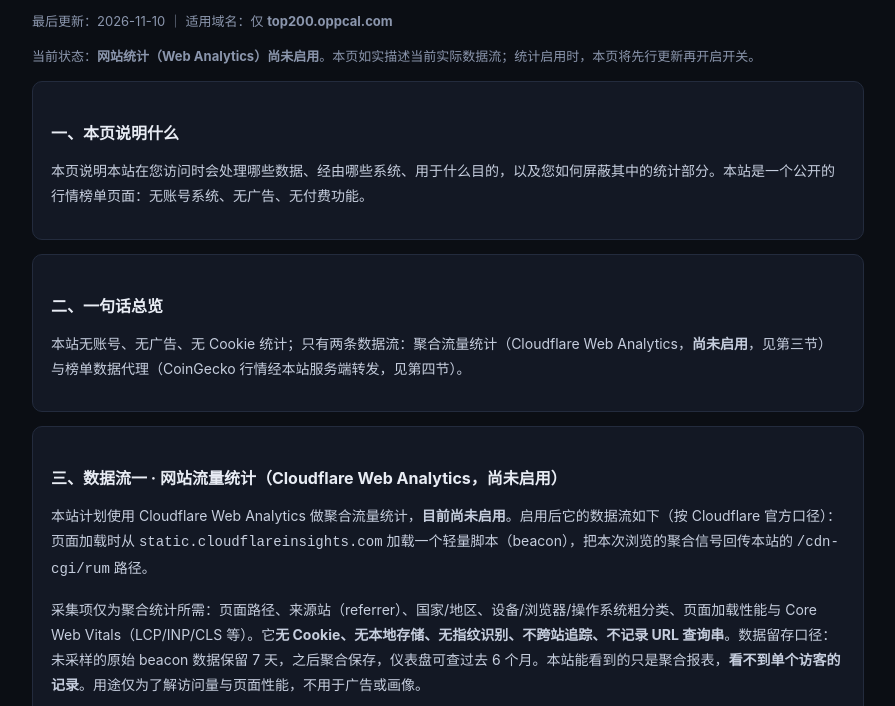
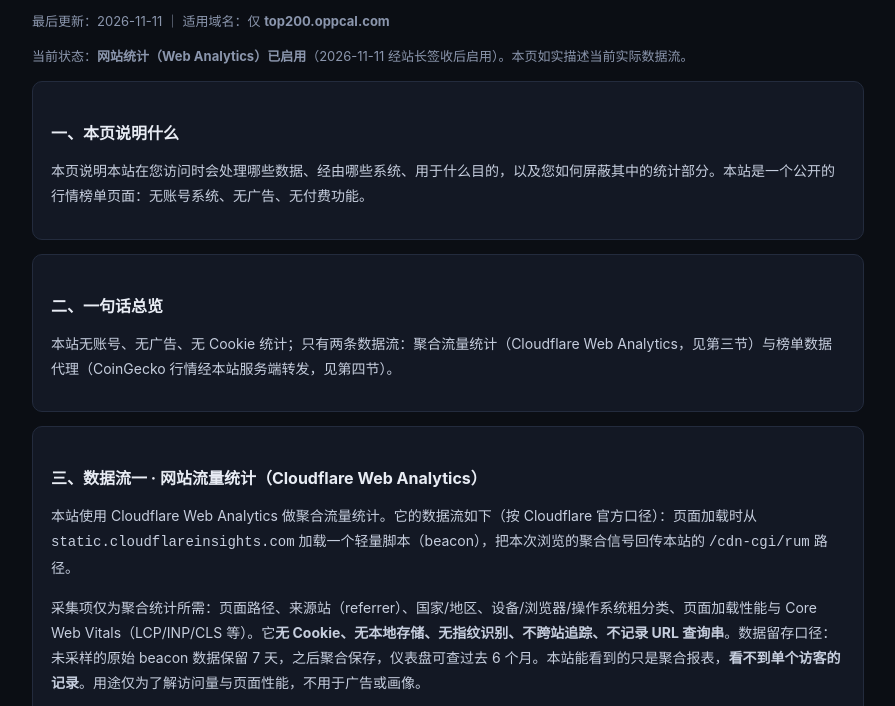
Before and after one commit to btc3149-bit/crypto-top200, a website: page public/privacy/index.html in a window 1280 px wide. Shown: the part 57-763 px from the top of the page, without its empty margins (192-1087 px from the left). Drawn offline with Linux system fonts and the light colour scheme.

Commit message:
W2-14 Web Analytics 启用：U7 签收后开启统计（beacon 注入 + 隐私页转已启用 + CSP WA-ON 同发版）

```diff
--- a/public/privacy/index.html
+++ b/public/privacy/index.html
@@ -5,7 +5,6 @@
 <meta name="viewport" content="width=device-width, initial-scale=1.0">
 <title>隐私说明 · 市值前200币种 · 下一轮牛市预估排名（实时行情）</title>
 <meta name="description" content="市值前200加密货币下一轮牛市预估排名站的隐私说明：本站无账号、无广告、无 Cookie 统计，仅有聚合流量统计与榜单数据代理两条数据流。">
-<!-- 草稿状态：本页 canonical 为自指草稿，随正式部署与全站 SEO 基础件（W2-16）一并合入时复核 -->
 <link rel="canonical" href="https://top200.oppcal.com/privacy">
 <style>
   :root{--bg:#0b0e14;--card:#131824;--line:#232b3d;--txt:#e8ecf4;--dim:#8b96ad;--acc:#f0b90b;--up:#2ebd85;--dn:#f6465d;--chip:#1c2333}
@@ -24,9 +23,8 @@
 <body>
 <div class="wrap">
   <h1>隐私说明</h1>
-  <p class="sub">最后更新：2026-11-10 ｜ 适用域名：仅 <strong>top200.oppcal.com</strong></p>
-  <!-- [状态句替换位] 统计启用后（须先经站长签收，见 ops/signoffs.md 的 U7 行），把下一句替换为「已启用」版本并更新页首日期，再重新部署。 -->
-  <p class="sub">当前状态：<strong>网站统计（Web Analytics）尚未启用</strong>。本页如实描述当前实际数据流；统计启用时，本页将先行更新再开启开关。</p>
+  <p class="sub">最后更新：2026-11-11 ｜ 适用域名：仅 <strong>top200.oppcal.com</strong></p>
+  <p class="sub">当前状态：<strong>网站统计（Web Analytics）已启用</strong>（2026-11-11 经站长签收后启用）。本页如实描述当前实际数据流。</p>
 
   <section>
     <h2>一、本页说明什么</h2>
@@ -35,12 +33,12 @@
 
   <section>
     <h2>二、一句话总览</h2>
-    <p>本站无账号、无广告、无 Cookie 统计；只有两条数据流：聚合流量统计（Cloudflare Web Analytics，<strong>尚未启用</strong>，见第三节）与榜单数据代理（CoinGecko 行情经本站服务端转发，见第四节）。</p>
+    <p>本站无账号、无广告、无 Cookie 统计；只有两条数据流：聚合流量统计（Cloudflare Web Analytics，见第三节）与榜单数据代理（CoinGecko 行情经本站服务端转发，见第四节）。</p>
   </section>
 
   <section>
-    <h2>三、数据流一 · 网站流量统计（Cloudflare Web Analytics，尚未启用）</h2>
-    <p>本站计划使用 Cloudflare Web Analytics 做聚合流量统计，<strong>目前尚未启用</strong>。启用后它的数据流如下（按 Cloudflare 官方口径）：页面加载时从 <code>static.cloudflareinsights.com</code> 加载一个轻量脚本（beacon），把本次浏览的聚合信号回传本站的 <code>/cdn-cgi/rum</code> 路径。</p>
+    <h2>三、数据流一 · 网站流量统计（Cloudflare Web Analytics）</h2>
+    <p>本站使用 Cloudflare Web Analytics 做聚合流量统计。它的数据流如下（按 Cloudflare 官方口径）：页面加载时从 <code>static.cloudflareinsights.com</code> 加载一个轻量脚本（beacon），把本次浏览的聚合信号回传本站的 <code>/cdn-cgi/rum</code> 路径。</p>
     <p>采集项仅为聚合统计所需：页面路径、来源站（referrer）、国家/地区、设备/浏览器/操作系统粗分类、页面加载性能与 Core Web Vitals（LCP/INP/CLS 等）。它<strong>无 Cookie、无本地存储、无指纹识别、不跨站追踪、不记录 URL 查询串</strong>。数据留存口径：未采样的原始 beacon 数据保留 7 天，之后聚合保存，仪表盘可查过去 6 个月。本站能看到的只是聚合报表，<strong>看不到单个访客的记录</strong>。用途仅为了解访问量与页面性能，不用于广告或画像。</p>
     <p>另请知悉读数边界：广告拦截器会屏蔽该脚本域名，部分网络环境下脚本也可能加载失败，这些访问不会计入统计——统计数字只看趋势，不代表全部访客。</p>
   </section>
@@ -70,7 +68,7 @@
 
   <section>
     <h2>七、屏蔽方法与不影响使用</h2>
-    <p>统计启用后，如您不希望被计入统计，可用广告拦截器屏蔽 <code>cloudflareinsights.com</code>，或在浏览器中全局拦截第三方脚本。屏蔽后本站全部功能（榜单、自选）照常可用，仅该次访问不计入统计。</p>
+    <p>如您不希望被计入统计，可用广告拦截器屏蔽 <code>cloudflareinsights.com</code>，或在浏览器中全局拦截第三方脚本。屏蔽后本站全部功能（榜单、自选）照常可用，仅该次访问不计入统计。</p>
   </section>
 
   <section>
@@ -84,5 +82,6 @@
     <a href="/">返回榜单首页</a> ｜ 本站仅供信息参考，不构成投资建议。加密货币投资可损失全部本金，请独立判断、量力而行。
   </footer>
 </div>
+<!-- Cloudflare Web Analytics --><script type='module' src='https://static.cloudflareinsights.com/beacon.min.js' data-cf-beacon='{"token": "5dacd62b1be14a548d01963327abd6f8"}'></script><!-- End Cloudflare Web Analytics -->
 </body>
 </html>
```
Also changed, not shown: ops/signoffs.md (+1 -1 lines), public/index.html (+1 -0 lines), CHANGELOG.md, 2 other files.
